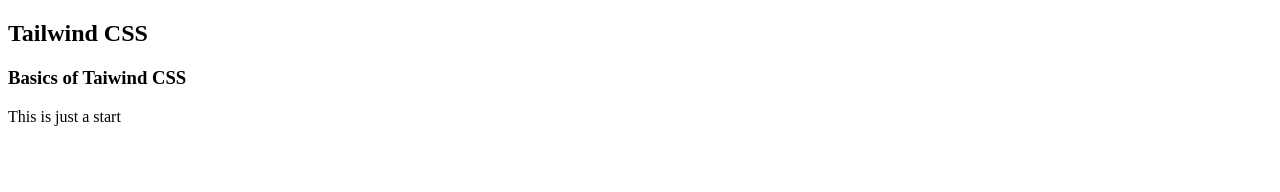
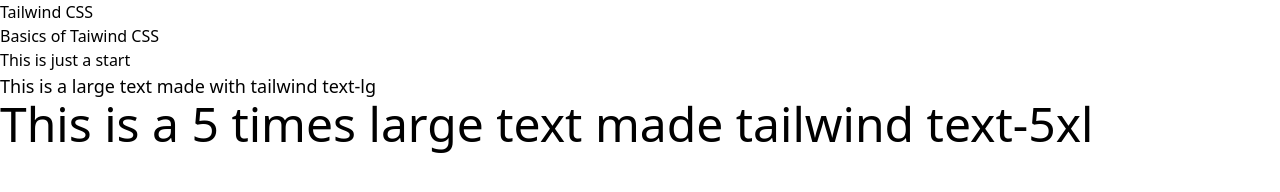
Before and after one commit to humairakbar/into-to-tailwind, a plain HTML site: page index.html in a window 1280 px wide. Drawn offline with nearby package versions, Linux system fonts and the light colour scheme.

Commit message:
added some tailwind classes

```diff
--- a/index.html
+++ b/index.html
@@ -4,6 +4,7 @@
     <meta charset="UTF-8">
     <meta name="viewport" content="width=device-width, initial-scale=1.0">
     <title>Intro To Tailwind CSS</title>
+    <script src="https://unpkg.com/@tailwindcss/browser@4"></script>
 </head>
 <body>
     <header>
@@ -15,6 +16,10 @@
             <h3>Basics of Taiwind CSS</h3>
             <p>This is just a start</p>
         </section>
+        <section>
+            <h1 class="text-lg">This is a large text made with tailwind text-lg</h1>
+            <h2 class="text-5xl">This is a 5 times large text made tailwind text-5xl</h2>
+        </section>
     </main>
 
 </body>
```
